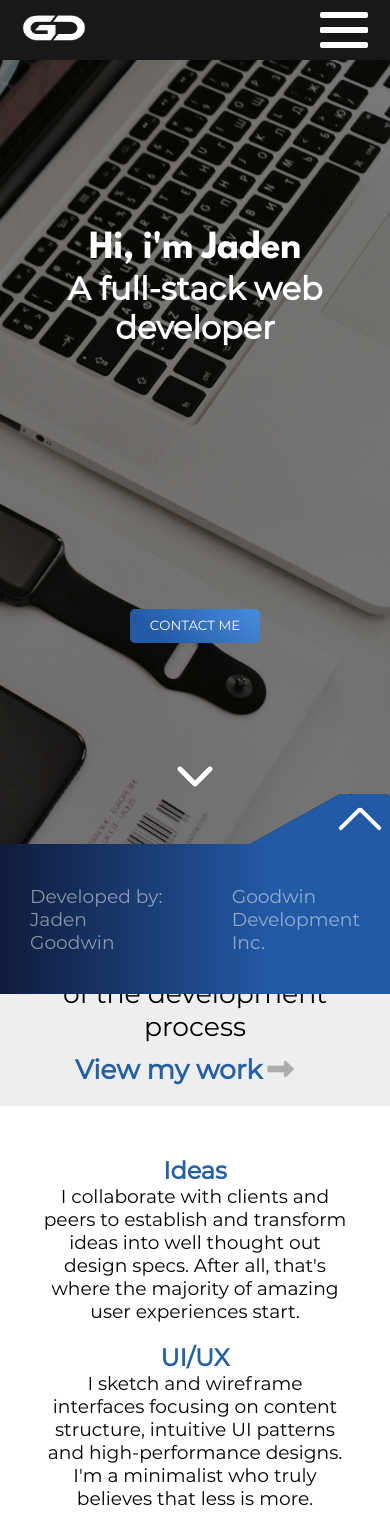
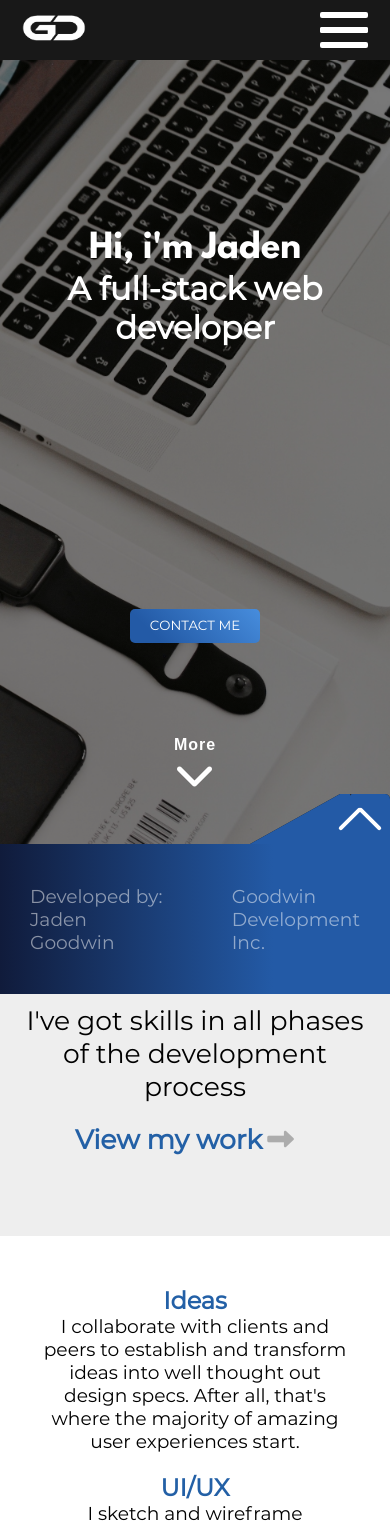
Before and after one commit to Jadeng24/gd-portfolio, a React (Create React App) app: page / in a window 390 px wide. Shown: the top 1527 px of the page. Built offline with nearby package versions, Linux system fonts and the light colour scheme.

Commit message:
adding sharendipity with mobile frame to projects sto projects section

```diff
--- a/src/Components/About/About.js
+++ b/src/Components/About/About.js
@@ -20,7 +20,7 @@ class About extends Component {
                     <div className='About mainContent'>
                         <div className='mainContentTitle'><h1>About Me</h1></div>
                         <div className='mainContentP'>
-                            <p>I am a former door-to-door salesman, transitioning into a career in full-stack software engineering. I get exciting solving problems and bringing new ideas to the table. I am very detail-oriented and strive for the best mobile, tablet, and desktop applications / websites. <Link to='/contact'>Send me a message</Link></p>
+                            <p>I am a full-stack software engineer with a passion to always find a better methods of coding. I enjoy solving problems and bringing new ideas to the table. I stand out with my dedication to creating beautifully pleasing and natural interfaces. I want to bring my apps / websites to life. Im very detail-oriented and strive for the best mobile, tablet, and desktop applications / websites. <Link to='/contact'>Send me a message</Link></p>
                                 <br/><br/>
                                 <h3>A few of my accomplishments include:</h3>
                                 <ul>
--- a/src/Components/Home/Home.css
+++ b/src/Components/Home/Home.css
@@ -51,6 +51,16 @@ overflow-x: hidden;
     margin-bottom: 50px;
 
 }
+.MoreBtn {
+    display: flex;
+    justify-content: center;
+    align-items: center;
+    flex-direction: column;
+    color: white;
+    font-family: sans-serif;
+    font-weight: 600;
+    letter-spacing: 1px;
+}
 .callToActionBtn {
     /* position: absolute; */
     display: flex;
@@ -101,7 +111,7 @@ overflow-x: hidden;
 }
 .homeTop span:hover {
     color: #2360a6;
-    transition: .2s;
+    /* transition: .2s; */
     background: white;
 }
 
@@ -119,12 +129,11 @@ overflow-x: hidden;
 
 .homeMid {
     background: white;
-    min-height: 450px;
     display: flex;
     flex-direction: column;
     justify-content: space-around;
     align-items: center;
-    padding-bottom: 20px;
+    padding-bottom: 40px;
 }
 
 .homeMidTitleHolder {
@@ -134,16 +143,17 @@ overflow-x: hidden;
     width: 100%;
     background: #eee;
     padding-bottom: 20px;
+    padding: 80px 0px;
 }
 .homeMidTitle {
-    margin-top: 40px;
+    margin-bottom: 10px;
     font-size: 30pt;
     font-family: LeagueSpartan,Arial, Helvetica, sans-serif;
 
 }
 .homeMidSubTitle {
     font-size: 20pt;
-    padding: 10px 20px;
+    padding: 20px 20px;
     text-align: center;
     font-family: MontsRegular,Arial, Helvetica, sans-serif;
 }
@@ -231,9 +241,6 @@ overflow-x: hidden;
     min-height: 100vh;
     justify-content: flex-start;
 }
-.midSec3 {
-
-}
 .midSec4 {
     background: #2360a6;
     min-height: 100vh;
--- a/src/Components/Home/Home.js
+++ b/src/Components/Home/Home.js
@@ -19,8 +19,8 @@ class Home extends Component {
     }
     myWaitTime() {
 
-        window.scrollTo(0,400);
-}
+        window.scrollTo(0, 400);
+    }
     render() {
 
         return (
@@ -77,12 +77,16 @@ class Home extends Component {
                                     <span >r</span>
                                 </h2></Link>
                             <div className='homeTopBtnsHolder'>
-                            <Link to='/contact'><div className='callToActionBtn'>CONTACT ME</div></Link>
-                                <a href="#expertise"><i className="fa fa-chevron-down" aria-hidden="false" id="expertise"></i></a>
+                                <Link to='/contact'><div className='callToActionBtn'>CONTACT ME</div></Link>
+                                <a href="#expertise"><div className="MoreBtn">
+                                    More
+                                        <i className="fa fa-chevron-down" aria-hidden="false" id="expertise"></i>
+                                </div>
+                                </a>
                             </div>
                         </div>
 
-                            {/* onClick={this.scrollDown}    */}
+                        {/* onClick={this.scrollDown}    */}
 
                         {/*===| Mid section of home |=================================*/}
 
--- a/src/Components/Projects/Projects.css
+++ b/src/Components/Projects/Projects.css
@@ -16,6 +16,13 @@
     justify-content: flex-start;
     align-items: center;
     padding-left: 10%;
+    padding-bottom: 20px;
+    transition: .5s;
+}
+@media (min-width: 700px) {
+    .projectHolder:hover {
+    transform: scale(1.05);
+}
 }
 @media (max-width:960px) {
     .projectHolder {
@@ -40,6 +47,36 @@
         padding-bottom: 20px;
     }
 
+}
+.iPhoneXHolder {
+    position: relative;
+    height: 400px;
+    width: 300px;
+    display: flex;
+    justify-content: flex-start;
+    align-items: center;
+    /* overflow: hidden; */
+    border-radius: 20px;
+}
+.iPhoneXFrame {
+    /* background: red; */
+    position: absolute;
+    top: 0;
+    left: 30px;
+    width: 240px;
+    height: 400px;
+    margin-top: 16px;
+    z-index: 10;
+}
+.videoPlayer {
+    border-radius: 4px;
+    margin: 0;
+    padding: 0;
+    height: 90%;
+    width: 100%;
+    border-radius: 10px;
+    align-self: center;
+    transition: .3s;
 }
 .macbookHolder {
     width: 300px;
@@ -92,5 +129,5 @@
     font-size: 12pt;
     font-family: MontsRegular,Arial, Helvetica, sans-serif;
     color: #2360a6;
-    margin-bottom: 5px;
+    margin-bottom: 8px;
 }
--- a/src/Components/Projects/Projects.js
+++ b/src/Components/Projects/Projects.js
@@ -8,10 +8,11 @@ import AdventureApp from '../Assets/landing.png';
 import PopUpTravelApp from '../Assets/popuptravel.png';
 import GobiOutDoors from '../Assets/GobiOutdoors.png';
 import CommHealthConnect from '../Assets/chc.png';
+import SharendipityVideo from '../Assets/sharendipity.mp4';
+import iPhoneXFrame from '../Assets/iPhoneX.png';
 class Projects extends Component {
     constructor() {
         super();
-
         this.state = {
 
         }
@@ -27,11 +28,27 @@ class Projects extends Component {
                         <div className='mainContentP'>
                             <p>Here are a few of my projects</p>
 
-
                         </div>
                         {/*===| Project section |=================================*/}
 
 
+                        {/*===| Sharendipity Mobile App |=================================*/}
+                        <div className='projectHolder'>
+                            <a href='https://itunes.apple.com/us/app/sharendipity/id1254290901?mt=8' target='_blank'>
+                                <div className="iPhoneXHolder">
+                                    <img src={iPhoneXFrame} className='iPhoneXFrame' />
+                                    <video className="videoPlayer" autoPlay="true" loop>
+                                        <source src={SharendipityVideo} type="video/mp4" />
+                                    </video>
+                                </div>
+                            </a>
+                            <div className='projectInfoHolder'>
+                                <h3 className='projectTitle'> Sharendipity </h3>
+                                <p className='projectDesc'>A way to share your things and keep track of who is borrowing your items. Find things you are looking for without having to buy or rent.</p>
+                                <p className='projectDesc'> Built data intensive pages with rich components with 10+ pages. Also Developed all front-end with Angular 2+ with Ionic Native.
+                                <br />  Available on the App store and Google Play store. </p>
+                            </div>
+                        </div>
 
 
                         {/*===| Adventure App Project |=================================*/}
@@ -46,7 +63,6 @@ class Projects extends Component {
                                 <p className='projectDesc'>Personally-developed full-stack web application with some ideas from firewatch website, skullcandy checkout page, and myself which resolve the unexciting feel of ecommerce website experiences. </p>
                                 <p className='projectDesc'>-Fully mobile-responsive with mobile responsive parallax. Users can login, search for campsites by the National Park API, view products in the shop, add products to the cart, and checkout using Stripe. </p>
                             </div>
-
                         </div>
 
 
@@ -61,9 +77,7 @@ class Projects extends Component {
                                 <h3 className='projectTitle'> Community Health Connect </h3>
                                 <p className='projectDesc'>During my time at Utah Valley University, I worked along side a team of 8 students to create a new website for CHC. They are a non-profit organization that strives to bring health care to the low-income community. I coded the front-end of the website while the other students handled sitemap and wireframe, UI/UX, and advertizing videos.</p>
                             </div>
-
                         </div>
-
 
 
                         {/*===| Work in progress project |=================================*/}
@@ -78,10 +92,7 @@ class Projects extends Component {
                                 <p className='projectDesc'>LinkedIn-inspired Education Advancement Tool - Progress tracker. </p><p className='projectDesc'>Constructed the ability to upload images via Cloudinary and Dropzone Facilitated the transferal of user info to/from database by HTTP Requests
                             Demonstrated teamwork skills using trello and 10+ hrs of pair programming</p>
                             </div>
-
                         </div>
-
-
 
 
                         {/*===| Work in progress project |=================================*/}
@@ -95,11 +106,7 @@ class Projects extends Component {
                                 <h3 className='projectTitle'> Pop Up Travel (In-Progress)</h3>
                                 <p className='projectDesc'> Pop-up trailer website with e-commerse product / cart features. Admin page using axios calls to get, add, and delete products and pictures. Implemented Stripe Checkout. Handling user data with Node using PostrgreSQL database with massive and express.   </p>
                             </div>
-
                         </div>
-
-
-
 
 
                         {/*===| Gobi outdoors project |=================================*/}
@@ -113,7 +120,6 @@ class Projects extends Component {
                                 <h3 className='projectTitle'>Gobi Outdoors (In-Progress)</h3>
                                 <p className='projectDesc'>Website for outdoor equipment / camping trailers, electric ARB fridges, and Roof top tents.</p>
                             </div>
-
                         </div>
 
                     </div>
```
Also changed, not shown: src/Components/Assets/iPhoneX.png (added), 1 other file (tests, documents, lock files or other folders).
